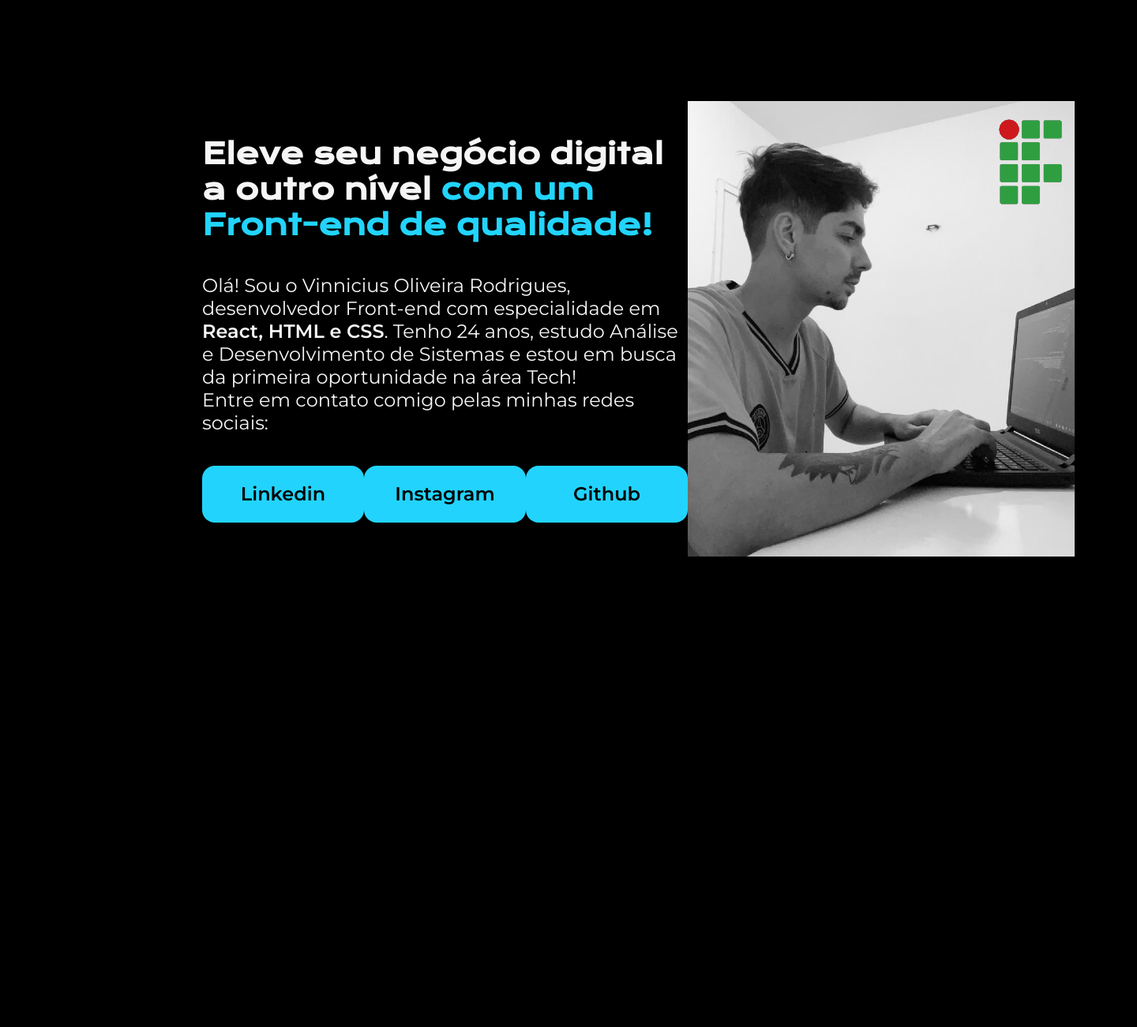
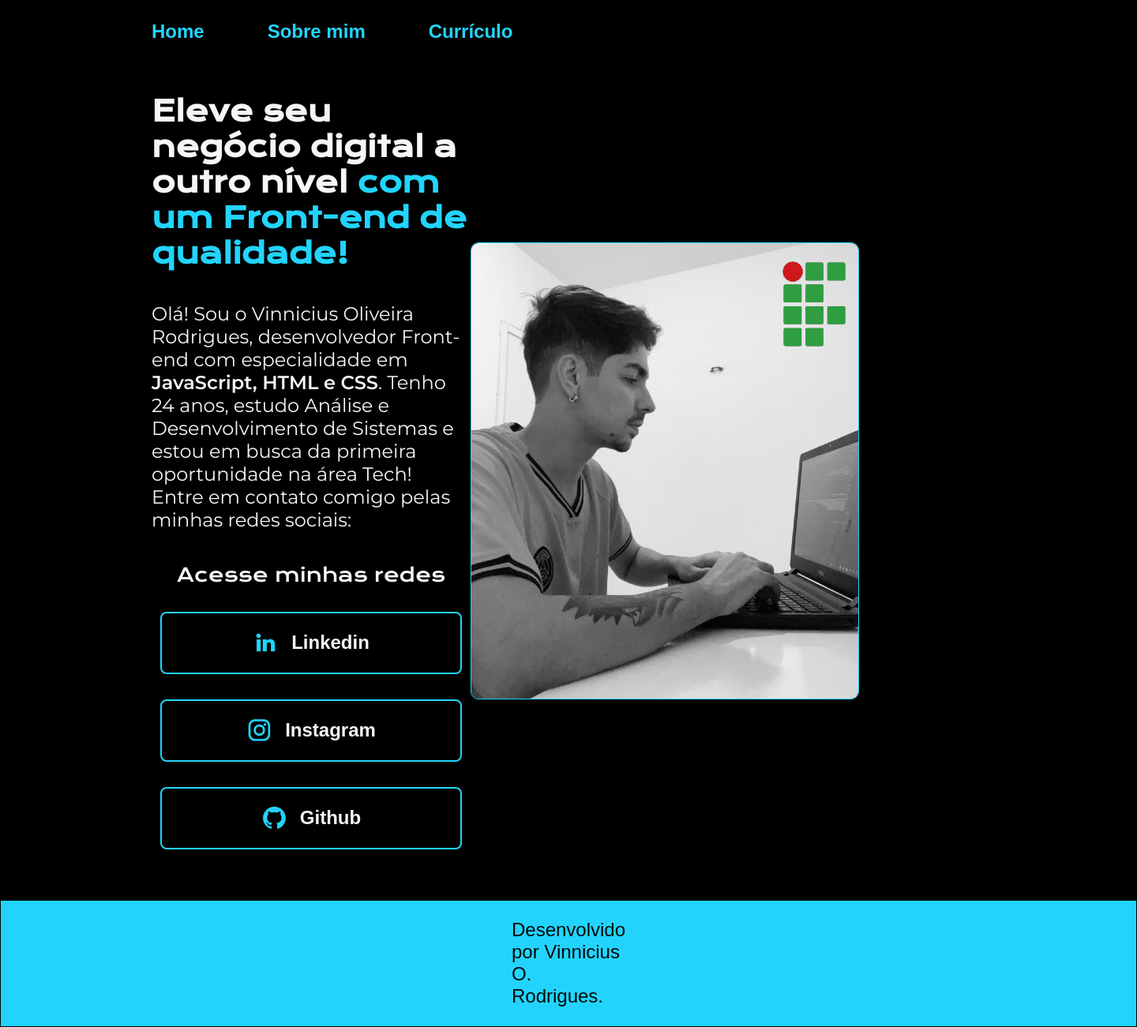
Before and after one commit to vinniciusrodrigues99/Projetos, a plain HTML site: page index.html in a window 1280 px wide. Shown: the whole page at 79% size, 1440 px wide, since content can reach past the window. Before the commit the page ends 928 px from the top, so only its background shows below. Drawn offline with nearby package versions, Linux system fonts and the light colour scheme.

Commit message:
Meu site com currículo

```diff
--- a/index.html
+++ b/index.html
@@ -2,32 +2,46 @@
 <html lang="pt-br">
 <head>
    <!-- <link rel="stylesheet" href="reset.css"> -->
-    <link rel="stylesheet" href="style.css">
+    <link rel="stylesheet" href="./styles/style.css">
     <meta charset="UTF-8"> <!--caracteres especiais-->
     <meta http-equiv="X-UA-Compatible" content="IE=edge"><!--Atualiza para a verão mais recente do Microsoft Edge-->
     <meta name="viewport" content="width=device-width, initial-scale=1.0"><!--relaciona a largura da página com o tamanho do dispotivo que está sendo usado-->
     <title>Portifólio</title> <!--meta informação para o navegador-->
 </head>
 <body>
-    <header> <!--Cabelalho-->
-
+    <header class= cabeçalho> <!--Cabelalho-->
+        <nav class="cabeçalho_menu">
+            <a class="cabeçalho_menu_link" href="index.html">Home</a>
+            <a class="cabeçalho_menu_link" href="about.html">Sobre mim</a> <!--Endereço do meu arquivo mencionado na âncora para nos levar para outra página-->
+            <a class="cabeçalho_menu_link" href="curriculo.html">Currículo</a>
+        </nav>
     </header>
     <main class="apresentacao">  <!--Conteúdo principal da página-->
         <section class="apresentacao_conteudo">
             <h1 class="apresentacao_conteudo_titulo"><!--tag de título-->
             Eleve seu negócio digital a outro nível <strong class="titulo-destaque"><!--a tag strong indica para o navegador que isso é uma parte importante da nossa página-->com um Front-end de qualidade!</strong>
             </h1>
-            <p class="apresentacao_conteudo_paragrafo">Olá! Sou o Vinnicius Oliveira Rodrigues, desenvolvedor Front-end com especialidade em<strong> React, HTML e CSS</strong>. Tenho 24 anos, estudo Análise e Desenvolvimento de Sistemas e estou em busca da primeira oportunidade na área Tech! </br> Entre em contato comigo pelas minhas redes sociais:</p>
+            <p class="apresentacao_conteudo_paragrafo">Olá! Sou o Vinnicius Oliveira Rodrigues, desenvolvedor Front-end com especialidade em<strong> JavaScript, HTML e CSS</strong>. Tenho 24 anos, estudo Análise e Desenvolvimento de Sistemas e estou em busca da primeira oportunidade na área Tech! </br> Entre em contato comigo pelas minhas redes sociais:</p>
             <div class="apresentacao_conteudo_links">
-                <a class="apresentacao_conteudo_links_botoes" href="https://www.linkedin.com/in/vinnicius-oliveira-rodrigues-5a373b1a4/" target="_blank">Linkedin</a> <!--ancora ou link-->
-                <a class="apresentacao_conteudo_links_botoes" href="https://www.instagram.com/vinnicius_rodrigues11/" target="_blank">Instagram</a>
-                <a class="apresentacao_conteudo_links_botoes" href="https://github.com/vinniciusrodrigues99" target="_blank">Github</a>
+                <h2 class="apresentacao_conteudo_links_subtitulo"> Acesse minhas redes </h2>
+                <a class="apresentacao_conteudo_links_botoes" href="https://www.linkedin.com/in/vinnicius-oliveira-rodrigues-5a373b1a4/" target="_blank">
+                    <img src="./assets/linkedin.png">
+                    Linkedin
+                </a> <!--ancora ou link-->
+                <a class="apresentacao_conteudo_links_botoes" href="https://www.instagram.com/vinnicius_rodrigues11/" target="_blank">
+                    <img src="./assets/instagram.png">
+                    Instagram
+                </a>
+                <a class="apresentacao_conteudo_links_botoes" href="https://github.com/vinniciusrodrigues99" target="_blank">
+                    <img src="./assets/github.png">
+                Github
+                </a>
             </div>
         </section>
-        <img src="vinni_if.png" alt="Foto do usuário programando">
+        <img class = "imagem" src="./assets/vinni_if.png" alt="Foto do usuário programando">
     </main>
-    <footer> <!--Rodapé-->
-
+    <footer class="rodape"> <!--Rodapé-->
+       Desenvolvido por Vinnicius O. Rodrigues.
     </footer>
 
 </body>
--- a/style.css
+++ /dev/null
@@ -1,101 +0,0 @@
-@import url('https://fonts.googleapis.com/css2?family=Krona+One&family=Montserrat:wght@400;600&display=swap'); /*importando duas fontes do google Fonts */
-
-*{
-    margin:0; /*distância da margem até a tela// Devemos lembrar, que mesmo não declarando a propriedade margem no CSS, o próprio navegador adiciona valores para a margem padrão aos elementos na tela. */
-    padding:0;  /*distância dos elementos até a margem */
-}
-    body{
-    background-color: black;
-    color: #F6F6F6;
-    height: 100vh;  /* altura da borda = 100 view port height, ou seja ocupará 100% da altura da tela do dispositivo */
-    box-sizing: border-box; /* há alteração no cálculo padrão que conhecemos, fazendo com que o navegador passe a considerar a altura e largura do elemento contando o ´padding´ e o ´border´ do elemento. */
-}
-.titulo-destaque{  /*aqui estou selecionando uma classe que eu criei na tag <strong> para individualizar esse trecho em específico fazendo assim com que as outras partes em que eu utilizei a tag não sejam afetadas por esses atributos CSS  */
-    color:#22D4FD;
-}
-.apresentacao{   /* Classe da minha main que tem os conteúdos principais da minha página */
-    margin:10% 20%; /* A porcentagem permite que criemos módulos que sempre vão se readaptar para ocupar a quantidade especificada. Por exemplo, se definirmos um elemento tendo um tamanho de 50%, independente do dispositivo em questão, esse módulo sempre ocupará metade do espaço que lhe cabe (caso esteja dentro de algum outro elemento). */
-    display:flex;   /* relaciona o posicionamento de uma seção de elementos. Esta propriedade define um flex container; inline ou block dependendo dos valores passados. Coloca todos os elementos-filhos diretos num contexto Flex.*/
-    align-items: center;
-    justify-content: space-between;  /* os ítens são distribuídos de forma igual ao longo da linha; o primeiro ítem junto à borda inicial da linha, o último junto à borda final da linha. */
-}
-.apresentacao_conteudo{ /*largura da minha section de acordo com o figma*/
-    width: 615px;
-    display:flex;
-    flex-direction: column; /*para que os elementos do meu container fiquem alinhados numa direção de coluna */
-    gap: 40px; /*espaçamento entre os elementos na direção column // A propriedade CSS gap define os espaços (gutters (en-US)) entre as linhas e colunas. É uma propriedade shorthand para row-gap (en-US) e column-gap (en-US). */
-}
-.apresentacao_conteudo_titulo{
-    font-size: 36px; /*tamanho da fonte do meu título */
-    font-family: 'Krona One', sans-serif;  /*fonte importada do Google Fonts */
-}
-.apresentacao_conteudo_paragrafo{
-    font-size: 24px;
-    font-family: 'Montserrat', sans-serif; /*Sans-serif para ficar com o aspecto arredondado */
-}
-.apresentacao_conteudo_links{
-    display: flex;
-    justify-content: space-between;
-}
-.apresentacao_conteudo_links_botoes{
-    width:280px;
-    background-color: #22D4FD;
-    text-align: center;
-    display:flex;
-    justify-content: center;
-    font-size: 24px;
-    border-radius: 16px;
-    padding: 21.5px 0;  /*aqui estou colcoando a distância dos elementos até a página, o primeiro valor representa a distância vertical e o segundo a distância na horizontal. */
-    color:black;
-    font-family: 'Montserrat', sans-serif;
-    font-weight: 600; /*peso da fonte */
-    text-decoration: none; /*tirei o sublinhado do texto */
-
-    /*aplicando o estilo hover nas minhas bordas */
-    transition: 1s;
-    font-size: 24px;
-    cursor: pointer;
-}
-.apresentacao_conteudo_links_botoes:hover{ /*propriedade que muda a borda quando eu passo o cursor do mouse por cima */
-    transition: 1s;
-    font-size: 30px;
-    cursor: pointer;
-
-}
-
-
-
-
-
-
-
-
-
-
-
-
-
-
-
-
-
-
-
-
-
-
-
-
-
-
-
-
-
-
-
-
-
-
-
-
-/* Definição de classe: o atributo class permite ao CSS selecionar e acessar elementos específicos através dos seletores de classe */
--- /dev/null
+++ b/styles/style.css
@@ -0,0 +1,180 @@
+@import url('https://fonts.googleapis.com/css2?family=Krona+One&family=Montserrat:wght@400;600&display=swap'); /*importando duas fontes do google Fonts */
+
+*{
+    margin:0; /*distância da margem até a tela// Devemos lembrar, que mesmo não declarando a propriedade margem no CSS, o próprio navegador adiciona valores para a margem padrão aos elementos na tela. */
+    padding:0;  /*distância dos elementos até a margem */
+}
+    body{
+    background-color: black;
+    color: #F6F6F6;
+    /* height: 100vh;  /* altura da borda = 100 view port height, ou seja ocupará 100% da altura da tela do dispositivo, usamos esta propriedade quando a nossa página ainda não possui todas as partes necessárias para ficar completa, por exemplo, o Header, Main, Footer... */
+    box-sizing: border-box; /* há alteração no cálculo padrão que conhecemos, fazendo com que o navegador passe a considerar a altura e largura do elemento contando o ´padding´ e o ´border´ do elemento. */
+}
+.cabeçalho{
+    padding: 2% 0% 0% 15%;  /* São so valores do padding > top, right, buttom  e left */
+}
+.cabeçalho_menu{
+    display: flex;
+    align-items: center;
+    gap:80px;
+}
+.cabeçalho_menu_link{
+    font-size:24px;
+    font-family: 'Mont Serrat', sans-serif;
+    font-weight: 600;
+    color:#22D4FD;
+    text-decoration: none;
+}
+
+.apresentacao{   /* Classe da minha main que tem os conteúdos principais da minha página */
+    /*margin:10% 20%; /* A porcentagem permite que criemos módulos que sempre vão se readaptar para ocupar a quantidade especificada. Por exemplo, se definirmos um elemento tendo um tamanho de 50%, independente do dispositivo em questão, esse módulo sempre ocupará metade do espaço que lhe cabe (caso esteja dentro de algum outro elemento). */
+    display:flex;   /* relaciona o posicionamento de uma seção de elementos. Esta propriedade define um flex container; inline ou block dependendo dos valores passados. Coloca todos os elementos-filhos diretos num contexto Flex.*/
+    align-items: center;
+    justify-content: space-between;  /* os ítens são distribuídos de forma igual ao longo da linha; o primeiro ítem junto à borda inicial da linha, o último junto à borda final da linha. */
+    padding:5% 15%; /*preenchimento superior e inferior de 8, preenchimento direito e esquerdo com 15 */
+}
+.apresentacao_conteudo{ /*largura da minha section de acordo com o figma*/
+    width: 615px;
+    display:flex;
+    flex-direction: column; /*para que os elementos do meu container fiquem alinhados numa direção de coluna */
+    gap: 40px; /*espaçamento entre os elementos na direção column // A propriedade CSS gap define os espaços (gutters (en-US)) entre as linhas e colunas. É uma propriedade shorthand para row-gap (en-US) e column-gap (en-US). */
+}
+.apresentacao_conteudo_titulo{
+    font-size: 36px; /*tamanho da fonte do meu título */
+    font-family: 'Krona One', sans-serif;  /*fonte importada do Google Fonts */
+}
+.apresentacao_conteudo_paragrafo{
+    font-size: 24px;
+    font-family: 'Montserrat', sans-serif; /*Sans-serif para ficar com o aspecto arredondado */
+}
+.titulo-destaque{  /*aqui estou selecionando uma classe que eu criei na tag <strong> para individualizar esse trecho em específico fazendo assim com que as outras partes em que eu utilizei a tag não sejam afetadas por esses atributos CSS  */
+    color:#22D4FD;
+}
+.apresentacao_conteudo_links{
+    display: flex;
+    justify-content: space-between;
+    flex-direction: column;  /*Alinhas os elementos na direção de uma coluna, por padrão eles são alinhados na horizantal */
+    align-items: center; /* alinhas os itens no centro do meu bloco */
+    gap: 32px;
+}
+.apresentacao_conteudo_links_subtitulo{
+    font-family: 'Krona One', sans-serif;
+    font-weight: 400; /*espessura/peso da fonte */
+    font-size: 24px;
+}
+/* .apresentacao_conteudo_links_botoes{      estilo dos botões do primeiro projeto que está no git
+    width:280px;
+    background-color: #22D4FD;
+    text-align: center;
+    display:flex;
+    justify-content: center;
+    font-size: 24px;
+    border-radius: 16px;
+    padding: 21.5px 0;  /*aqui estou colocando a distância dos elementos até a pmargem, o primeiro valor representa a distância vertical e o segundo a distância na horizontal. */
+    /* color:black;
+    font-family: 'Montserrat', sans-serif;
+    font-weight: 600; /*peso da fonte */
+    /* text-decoration: none; tirei o sublinhado do texto  */
+
+    /* aplicando o estilo hover nas minhas bordas */
+    /* transition: 1s;
+    font-size: 24px;
+    cursor: pointer;
+}
+ */
+ .apresentacao_conteudo_links_botoes{
+    width: 378px;
+    border: 2px solid #22D4FD; /* espessura da borda, estilo da borda e cor da borda */
+    border-radius: 8px;
+    color:#F6F6F6;
+    font-family: 'Mont Serrat', sans-serif;
+    font-size: 24px;
+    text-align: center;
+    font-weight: 600;
+    padding: 21.5px 0;
+    text-decoration: none;
+    display: flex;
+    justify-content: center;
+    align-items: center;
+    gap: 16px;
+}
+.apresentacao_conteudo_links_botoes:hover{ /*propriedade que muda a borda quando eu passo o cursor do mouse por cima */
+    transition: 1s;
+    font-size: 26px;
+    cursor: pointer;
+    background-color: #272727;
+    padding: 3%;
+    color: #22D4FD;
+}
+.apresentacao_conteudo_links_botoes:visited { /*Uma dos usos do Hover, neste caso o link ficará desta cor se eu já tive visitado o link antes */
+    color: #681da8;;
+}
+.imagem{
+    box-sizing: border-box;
+    border: 1px solid #22D4FD;
+    border-radius: 10px;
+    border-style: solid;
+}
+.div_imagem{
+    margin-top: -76%;
+    display: flex;
+    justify-content: flex-end; /*alinhamento horizontal */
+    align-items: flex-start;    /*alinhamento vertical */
+
+}
+.imagem1{
+    box-sizing: border-box;
+    border: 3px solid #22D4FD;
+    border-radius: 16px;
+    border-style: solid;
+    margin: 0px 0px;
+    padding: 1px 1px;
+    }
+.rodape{
+    color: #000000f8;
+    background-color: #22D4FD;
+    font-weight: 400;
+    font-family: 'Mont Serrat', sans-serif;
+    font-size:24px;
+    display: flex;
+    justify-content: center;
+    border: 1px solid;
+    padding: 23.64px 719px;
+  }
+
+
+
+
+
+
+
+
+
+
+
+
+
+
+
+
+
+
+
+
+
+
+
+
+
+
+
+
+
+
+
+
+
+
+
+
+/* Definição de classe: o atributo class permite ao CSS selecionar e acessar elementos específicos através dos seletores de classe */
--- /dev/null
+++ b/styles/styleabout.css
@@ -0,0 +1,36 @@
+*{
+    margin:0; /*distância da margem até a tela// Devemos lembrar, que mesmo não declarando a propriedade margem no CSS, o próprio navegador adiciona valores para a margem padrão aos elementos na tela. */
+    padding:0;  /*distância dos elementos até a margem */
+}
+body{
+    background-color: black;
+    color: #F6F6F6;
+    /* height: 100vh;  /* altura da borda = 100 view port height, ou seja ocupará 100% da altura da tela do dispositivo, usamos esta propriedade quando a nossa página ainda não possui todas as partes necessárias para ficar completa, por exemplo, o Header, Main, Footer... */
+    box-sizing: border-box; /* há alteração no cálculo padrão que conhecemos, fazendo com que o navegador passe a considerar a altura e largura do elemento contando o ´padding´ e o ´border´ do elemento. */
+}
+.cabeçalho{
+    padding: 2% 0% 0% 15%;  /* São so valores do padding > top, right, buttom  e left */
+}
+.cabeçalho_menu{
+    display: flex;
+    align-items: center;
+    gap:80px;
+}
+.cabeçalho_menu_link{
+    font-size:24px;
+    font-family: 'Mont Serrat', sans-serif;
+    font-weight: 600;
+    color:#22D4FD;
+    text-decoration: none;
+}
+.rodape{
+    color: #000000f8;
+    background-color: #22D4FD;
+    font-weight: 400;
+    font-family: 'Mont Serrat', sans-serif;
+    font-size:24px;
+    display: flex;
+    justify-content: center;
+    border: 1px solid;
+    padding: 23.64px 719px;
+  }
```
Also changed, not shown: about.html (added, +36 -0 lines), curriculo.html (added, +67 -0 lines), assets/Imagem.png (renamed from Imagem.png), assets/about.png (added), assets/github.png (added), assets/html.png (renamed from html.png), assets/instagram.png (added), assets/linkedin.png (added), assets/twitch.png (added), assets/twitter.png (added), assets/vinni_if.png (renamed from vinni_if.png), vinni.png (deleted), 1 other file.
